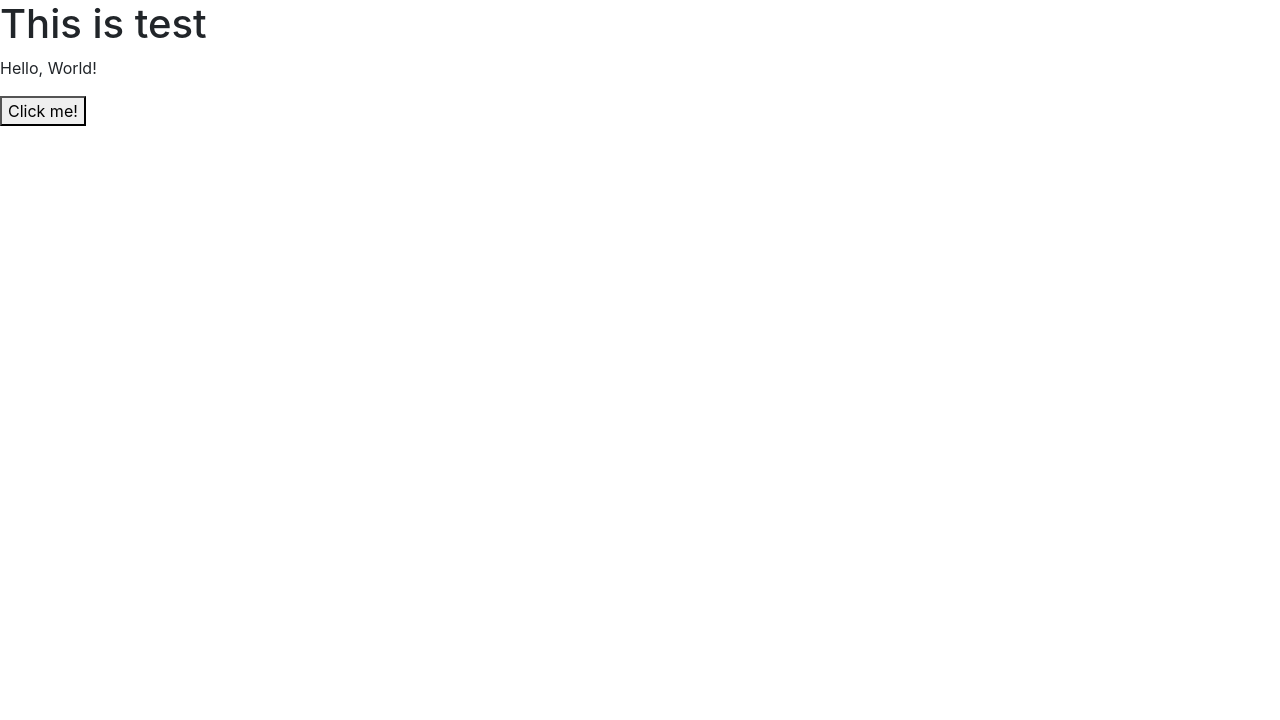
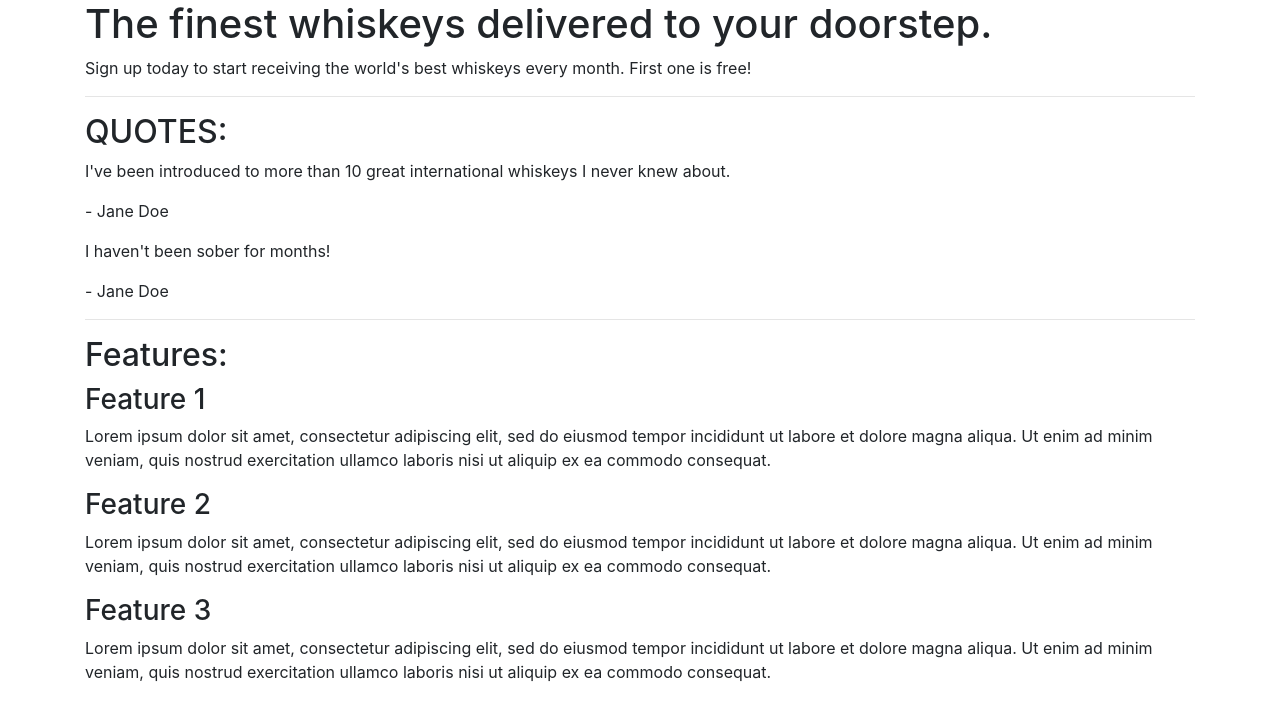
Before and after one commit to JeffreyBull76/Bootstrap4Test, a plain HTML site: page index.html in a window 1280 px wide. Drawn offline with nearby package versions, Linux system fonts and the light colour scheme.

Commit message:
add base text

```diff
--- a/index.html
+++ b/index.html
@@ -6,11 +6,53 @@
     <meta name="viewport" content="width=device-width, initial-scale=1.0">
     <link rel="stylesheet" href="https://cdn.jsdelivr.net/npm/bootstrap@4.6.2/dist/css/bootstrap.min.css" integrity="sha384-xOolHFLEh07PJGoPkLv1IbcEPTNtaed2xpHsD9ESMhqIYd0nLMwNLD69Npy4HI+N" crossorigin="anonymous">
     <script src="https://cdn.jsdelivr.net/npm/bootstrap@4.6.2/dist/js/bootstrap.bundle.min.js" integrity="sha384-Fy6S3B9q64WdZWQUiU+q4/2Lc9npb8tCaSX9FK7E8HnRr0Jz8D6OP9dO5Vg3Q9ct" crossorigin="anonymous"></script>
-    <title>Document</title>
+
+    <title>Whiskey Drop | Taste a new whiskey every month</title>
 </head>
+
 <body>
-    <h1>This is test</h1>
-    <p>Hello, World!</p>
-    <button>Click me!</button>
+    <article class="container">
+        <!-- Callout -->
+        <section class="callout">
+            <h1>The finest whiskeys delivered to your doorstep.</h1>
+            <p>Sign up today to start receiving the world's best whiskeys every month. First one is free!</p>
+        </section>
+        <!-- /.callout -->
+        <hr>
+
+        <!-- Quotes -->
+        <section class="quotes">
+            <h2 class="text-uppercase">Quotes:</h2>
+            <div class="quote">
+                <p>I've been introduced to more than 10 great international whiskeys I never knew about.</p>
+                <p>- Jane Doe</p>
+            </div>
+            <div class="quote">
+                <p>I haven't been sober for months!</p>
+                <p>- Jane Doe</p>
+            </div>
+        </section>
+        <!-- /.quotes -->
+        <hr>
+
+        <!-- Features -->
+        <section class="features">
+            <h2>Features:</h2>
+            <div class="feature">
+                <h3>Feature 1</h3>
+                <p>Lorem ipsum dolor sit amet, consectetur adipiscing elit, sed do eiusmod tempor incididunt ut labore et dolore magna aliqua. Ut enim ad minim veniam, quis nostrud exercitation ullamco laboris nisi ut aliquip ex ea commodo consequat.</p>
+            </div>
+            <div class="feature">
+                <h3>Feature 2</h3>
+                <p>Lorem ipsum dolor sit amet, consectetur adipiscing elit, sed do eiusmod tempor incididunt ut labore et dolore magna aliqua. Ut enim ad minim veniam, quis nostrud exercitation ullamco laboris nisi ut aliquip ex ea commodo consequat.</p>
+            </div>
+            <div class="feature">
+                <h3>Feature 3</h3>
+                <p>Lorem ipsum dolor sit amet, consectetur adipiscing elit, sed do eiusmod tempor incididunt ut labore et dolore magna aliqua. Ut enim ad minim veniam, quis nostrud exercitation ullamco laboris nisi ut aliquip ex ea commodo consequat.</p>
+            </div>
+        </section>
+        <!-- /.features -->
+    </article>
 </body>
+
 </html>
```
